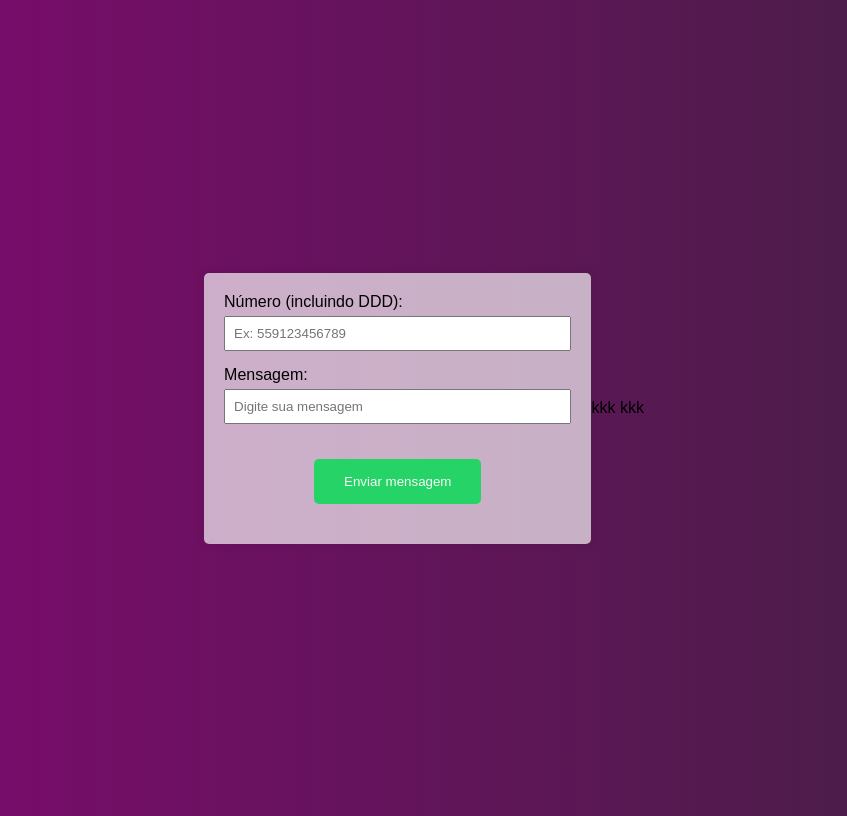
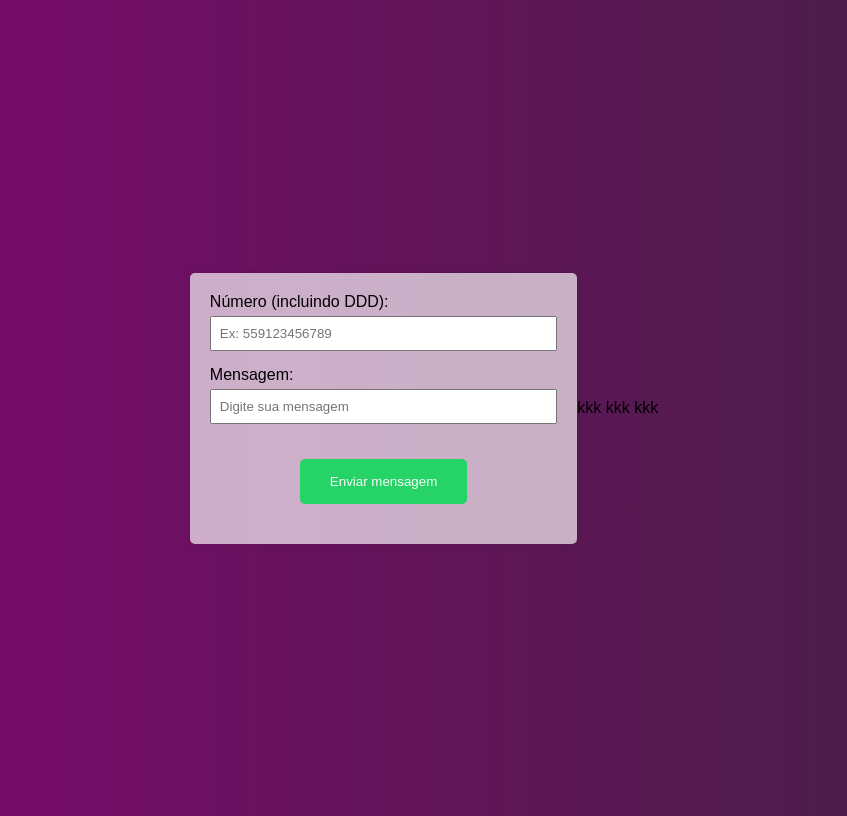
Before and after one commit to lisarb-saraiva/whatsapp, a website: page index.html in a window 1280 px wide. Shown: the whole page, without its empty margins (216-1063 px from the left). Drawn offline with Linux system fonts and the light colour scheme.

Commit message:
Update index.html

```diff
--- a/index.html
+++ b/index.html
@@ -24,4 +24,4 @@
     <script src="./src/main.js"></script>
 </body>
 </html>
-kkk kkk
+kkk kkk kkk
```
